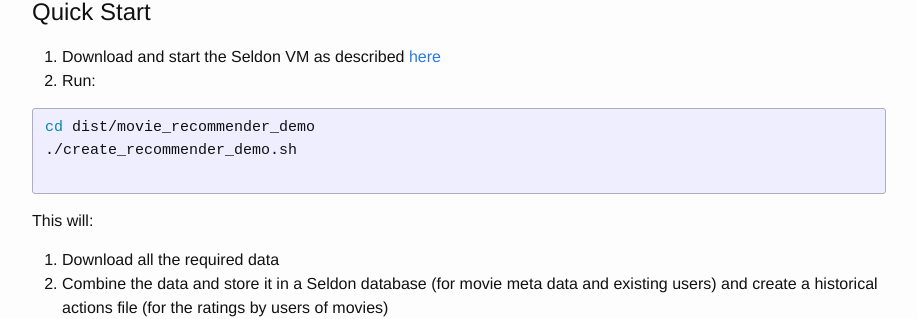
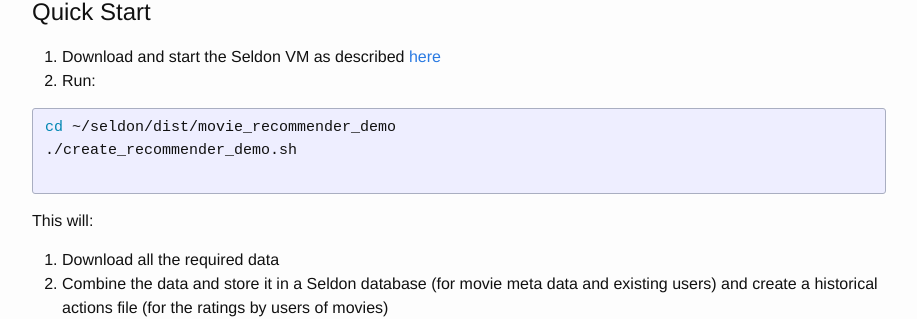
Before and after one commit to SeldonIO/seldonio.github.com, a Jekyll site: the page built from movie-recommender-demo.md, in a window 1280 px wide and 900 px high, scrolled down 430 px. Shown: the part 141-460 px from the top of the window, without its empty margins (181-1098 px from the left). Built offline with Jekyll 4.4.1, drawn with Linux system fonts in a browser that asks for light colours.

Commit message:
add instructions for AWS AMI

```diff
--- a/_includes/header.html
+++ b/_includes/header.html
@@ -44,7 +44,8 @@
   </li>
   <li><a href="/getting-started.html">Getting Started</a>
     <ul>
-      <li class="dir"><a href="/vm.html">Seldon VM</a></li>
+      <li class="dir"><a href="/vm.html">Seldon Vagrant VM</a></li>
+      <li class="dir"><a href="/vm-aws.html">Seldon AMI</a></li>
       <li class="dir"><a href="/movie-recommender-demo.html">Movie Recommender Demo</a></li>
       <li class="dir"><a href="/data.html">Importing your data</a></li>
       <li class="dir"><a href="/content-recommendation-models.html">Content Recommendation Models</a></li>
--- a/movie-recommender-demo.md
+++ b/movie-recommender-demo.md
@@ -24,7 +24,7 @@ Most of the model creation is fast except for the item_similarity model. On a Th
  1. Download and start the Seldon VM as described [here](vm.html)
  1. Run:
   {% highlight bash %}
-cd dist/movie_recommender_demo
+cd ~/seldon/dist/movie_recommender_demo
 ./create_recommender_demo.sh
   {% endhighlight %}
 
```
Also changed, not shown: getting-started.md (+3 -1 lines), vm-aws.md (added, +26 -0 lines).
